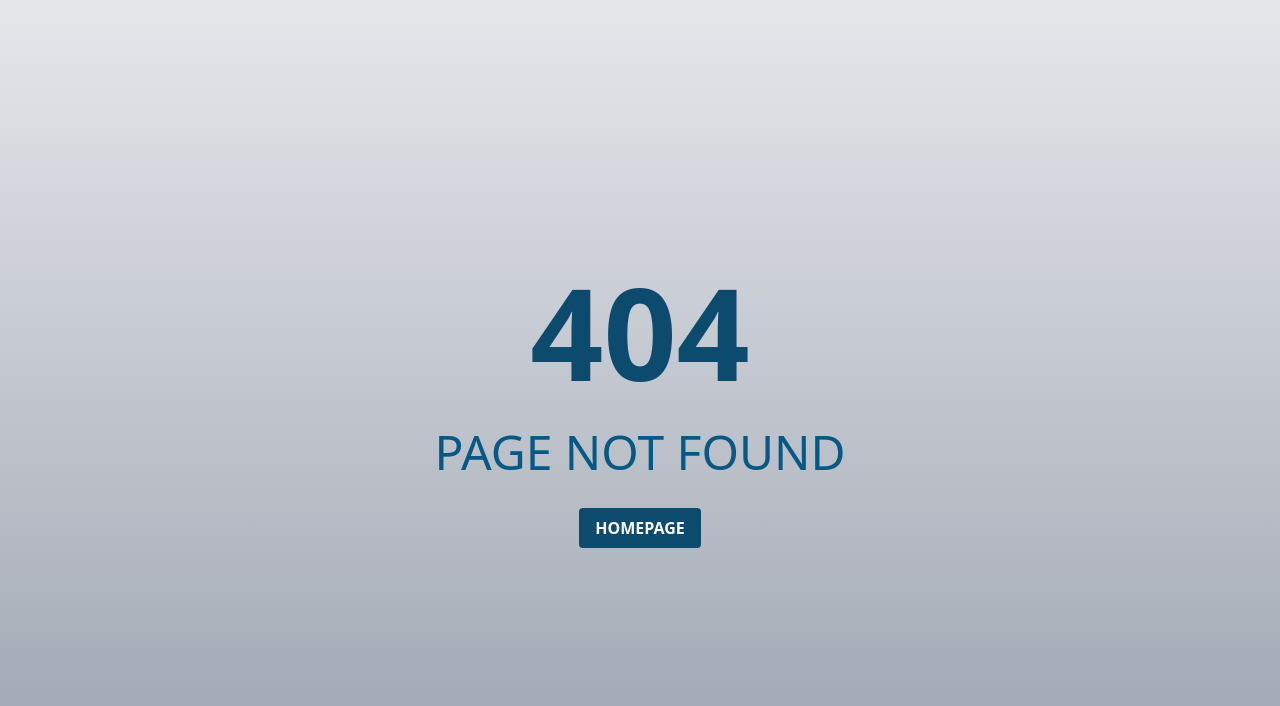
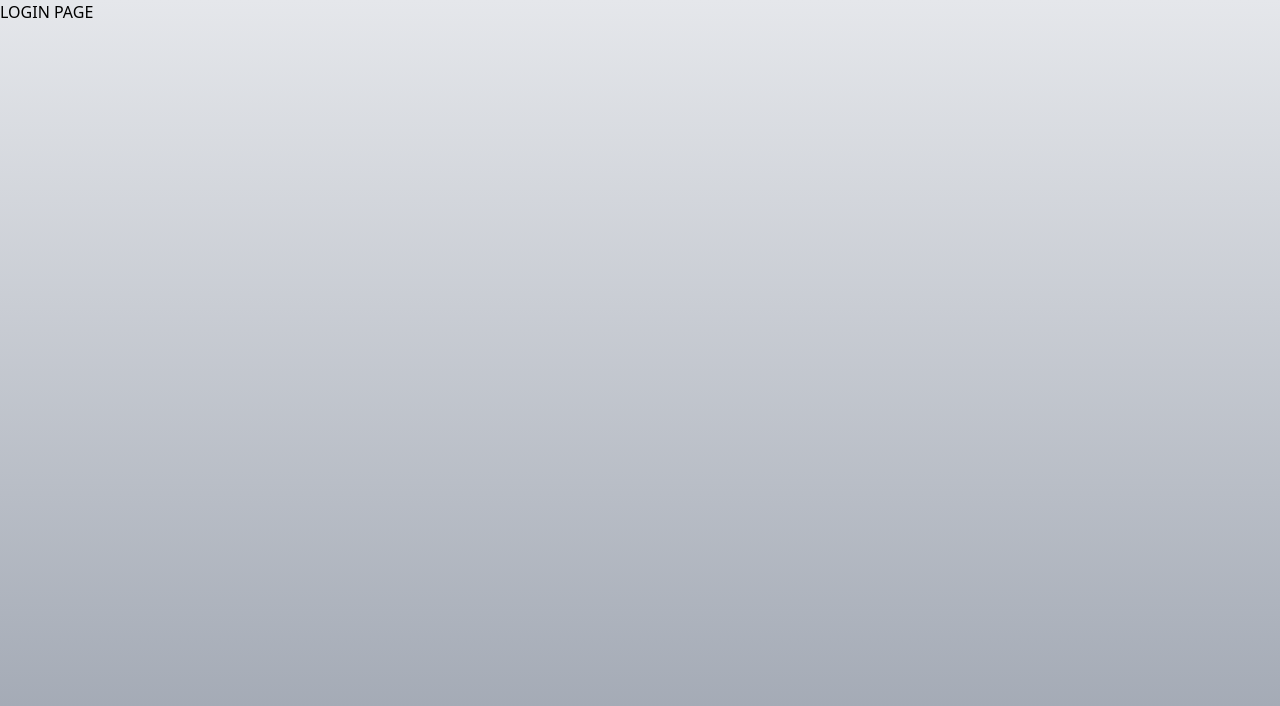
Before and after one commit to JakJaj/Gradebook, a React (Vite) app in the folder frontend/: page /login in a window 1280 px wide. Before the commit this address had no page. Shown: the top 706 px of the page. Built offline with nearby package versions, Linux system fonts and the light colour scheme.

Commit message:
add a way to direct to login page

```diff
--- a/frontend/src/components/App/base-components/topbar/components/buttons/Login.tsx
+++ b/frontend/src/components/App/base-components/topbar/components/buttons/Login.tsx
@@ -1,8 +1,9 @@
 import React from "react";
+import { Link } from "react-router-dom";
 function Login(){
     return(
         <div className="flex items-center lg:order-2">
-            <a href="#" className="text-gray-800 dark:text-white hover:bg-gray-50 focus:ring-4 focus:ring-gray-300 font-medium rounded-lg text-sm px-4 lg:px-5 py-2 lg:py-2.5 mr-2 dark:hover:bg-gray-700 focus:outline-none dark:focus:ring-gray-800">Log in</a>
+            <Link to="/login" className="text-gray-800 dark:text-white hover:bg-gray-50 focus:ring-4 focus:ring-gray-300 font-medium rounded-lg text-sm px-4 lg:px-5 py-2 lg:py-2.5 mr-2 dark:hover:bg-gray-700 focus:outline-none dark:focus:ring-gray-800">Log in</Link>
         </div>
     );
 }
--- a/frontend/src/components/pages/LandingPage/components/GoToLoginBox.tsx
+++ b/frontend/src/components/pages/LandingPage/components/GoToLoginBox.tsx
@@ -13,7 +13,7 @@
                     <p className="text-3xl self-center">Log in to access your profile</p>
                 </div>
 
-                <Link to='/admin' className="bg-sky-900 hover:bg-sky-600 text-white font-bold py-2 px-4  rounded ">Log in</Link>
+                <Link to='/login' className="bg-sky-900 hover:bg-sky-600 text-white font-bold py-2 px-4  rounded ">Log in</Link>
             </div>
         </div>
     )
--- /dev/null
+++ b/frontend/src/components/pages/login/LoginPage.tsx
@@ -0,0 +1,11 @@
+import React from "react";
+
+function LoginPage(){
+    return(
+        <div>
+            <p>LOGIN PAGE</p>
+        </div>
+    )
+}
+
+export default LoginPage;
--- a/frontend/src/routes.tsx
+++ b/frontend/src/routes.tsx
@@ -2,12 +2,17 @@
 import ErrorPage from "./components/pages/error/ErrorPage"
 import Admin from "./components/pages/admin/Admin"
 import LandingPage from "./components/pages/LandingPage/LandingPage";
+import LoginPage from "./components/pages/login/LoginPage";
 
 const routes = [
     {
         path: '/',
         element: <LandingPage />,
         errorElement: <ErrorPage />
+    },
+    {
+        path: '/login',
+        element: <LoginPage />
     },
     {
         path: '/admin',
```
